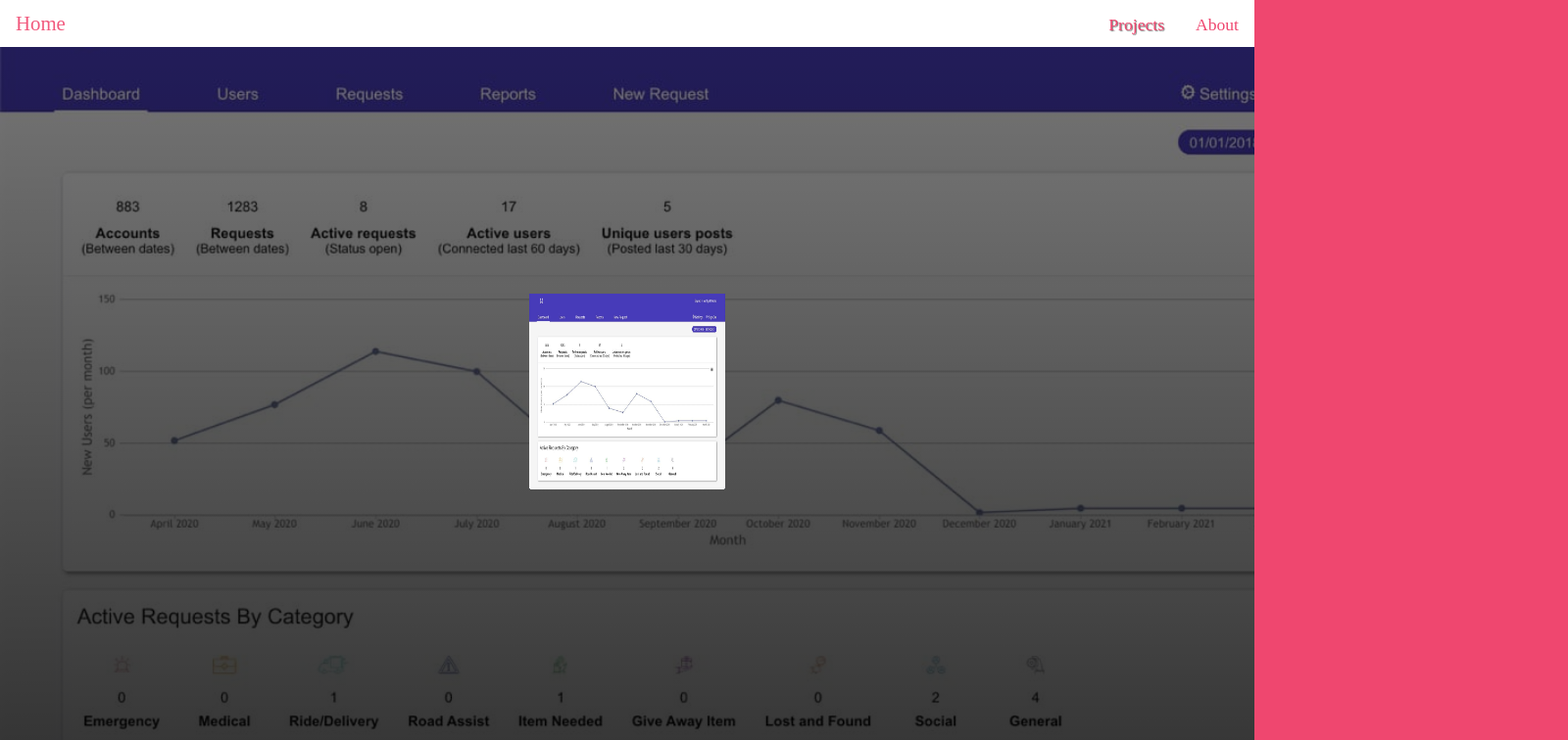
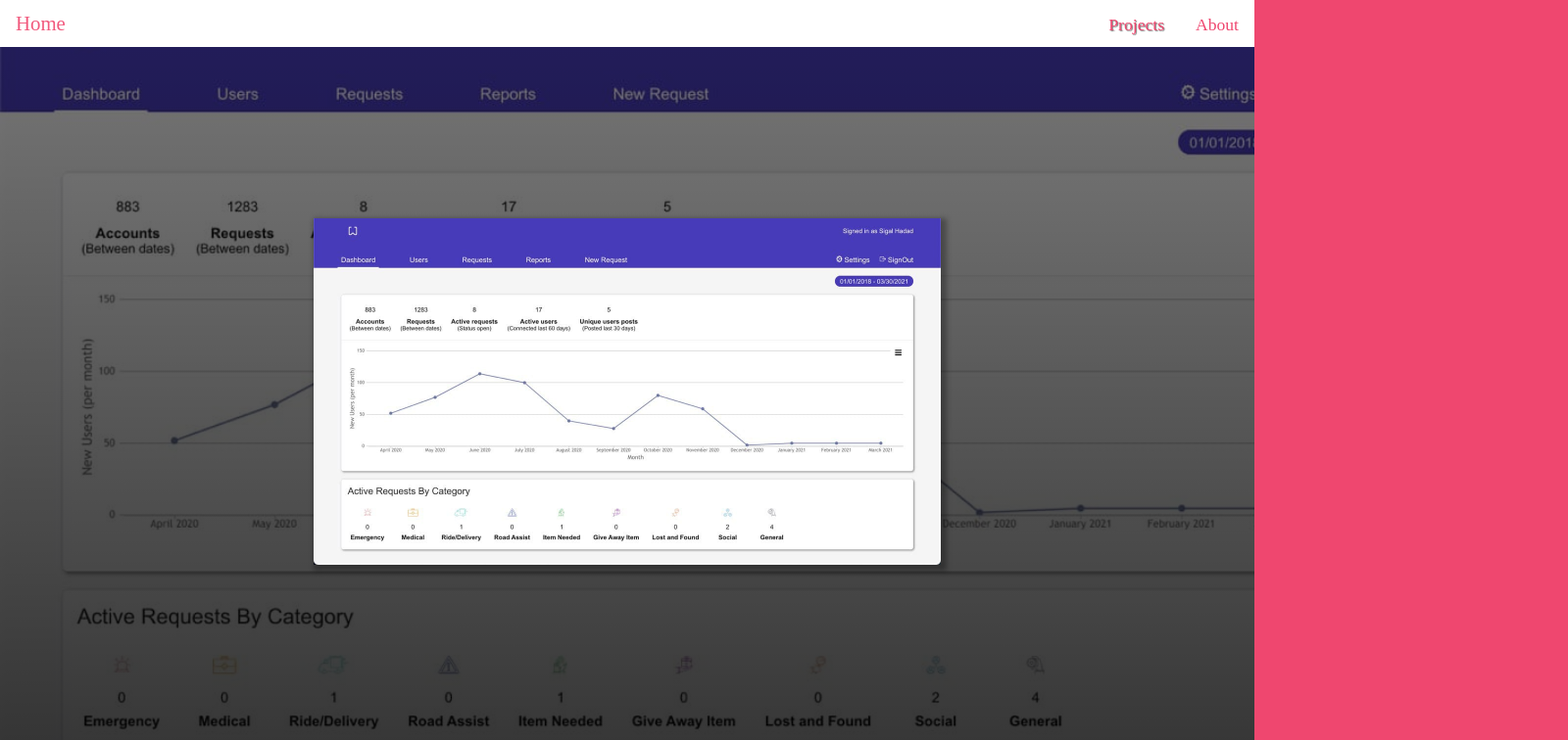
Before and after one commit to amabelleS/my-protfolio, a React (Create React App) app: page /projects in a window 1280 px wide. Shown: the top 756 px of the page at 98% size, 1600 px wide, since content can reach past the window. Built offline with nearby package versions, Linux system fonts and the light colour scheme; a web font is replaced by a local one.

Commit message:
flip-image in projects

```diff
--- a/src/pages/Projects.css
+++ b/src/pages/Projects.css
@@ -13,9 +13,25 @@
   /* background: url('../assets/dashboad.jpg'); */
 }
 
-.projects_content-wrapper img {
-  height: 200px;
-  width: 200px;
+.projects_img_container {
+  width: 60%;
+  max-width: 40rem;
+  box-shadow: 3px 3px 5px 3px rgba(0, 0, 0, 0.3);
+  /* transform: skew(20deg); */
+  overflow: hidden;
+}
+
+.projects_img_container img {
+  /* height: 200px; */
+  /* width: 200px; */
+  width: 100%;
+  vertical-align: top;
+  transform: scale(1);
+  /* transform: skew(-20deg) scale(1); */
+}
+
+.project_dashboard:hover .projects_img_container {
+  animation: flip-image 1s ease-out forwards;
 }
 
 .project_dashboard {
@@ -38,3 +54,15 @@
     url('../assets/chart_items.png');
   background-size: cover;
 }
+
+@keyframes flip-image {
+  0% {
+    transform: rotateY(0);
+  }
+  50% {
+    transform: rotateY(160deg);
+  }
+  100% {
+    transform: rotateY(360deg);
+  }
+}
--- a/src/pages/Projects.js
+++ b/src/pages/Projects.js
@@ -5,7 +5,6 @@ import './Projects.css';
 
 import dashbourdUrl from '../assets/dashboad.jpg';
 import storagesItems from '../assets/items.png';
-// const Images = [dashbourdUrl];
 
 const projects = [
   { name: 'Internship', src: dashbourdUrl },
@@ -18,7 +17,9 @@ const Projects = () => {
     <React.Fragment>
       <div className="projects_content-wrapper">
         <div className="project_dashboard">
-          <img className="logo" src={dashbourdUrl} alt="dashbourd" />
+          <div className="projects_img_container">
+            <img className="logo" src={dashbourdUrl} alt="dashbourd" />
+          </div>
         </div>
         <div className="project_storages">
           <img src={storagesItems} alt="storages" />
```
